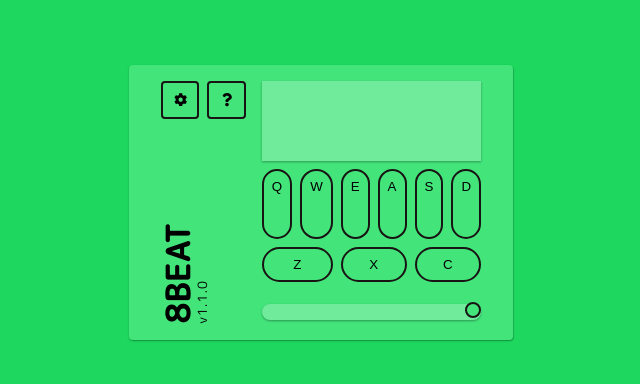
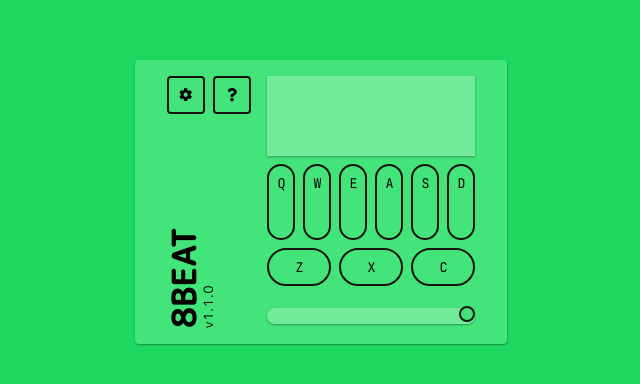
Before and after one commit to N-Nikolaev/drum-machine, a React (Vite) app: page / in a window 1280 px wide. Shown: the part 198-582 px from the top of the page, without its empty margins (319-959 px from the left). Built offline with nearby package versions, Linux system fonts and the light colour scheme.

Commit message:
Update Pad component styling

```diff
--- a/src/scss/abstracts/_fonts.scss
+++ b/src/scss/abstracts/_fonts.scss
@@ -1,6 +1,7 @@
-@import url('https://fonts.googleapis.com/css2?family=M+PLUS+Rounded+1c:wght@400;500&display=swap');
+@import url('https://fonts.googleapis.com/css2?family=M+PLUS+Rounded+1c:wght@400;500&family=JetBrains+Mono&display=swap');
 
-$primary:           'M PLUS Rounded 1c', sans-serif;
+$primary: 'M PLUS Rounded 1c', sans-serif;
+$secondary: 'JetBrains mono', monospace;
 
-$regular:           400;
-$medium:            500;
+$regular: 400;
+$medium: 500;
--- a/src/scss/components/_pad.scss
+++ b/src/scss/components/_pad.scss
@@ -1,12 +1,19 @@
 @use '../abstracts/vars';
+@use '../abstracts/fonts';
 
 .pad {
     display: grid;
     padding: 0.5rem;
 
+    font-family: fonts.$secondary;
+
     border: 2px solid var(--color-secondary);
     border-radius: 4rem;
     background-color: var(--color-primary-light-1);
+
+    &:hover {
+        cursor: pointer;
+    }
 
     &:nth-child(1) {
         grid-area: pad-1;
```
